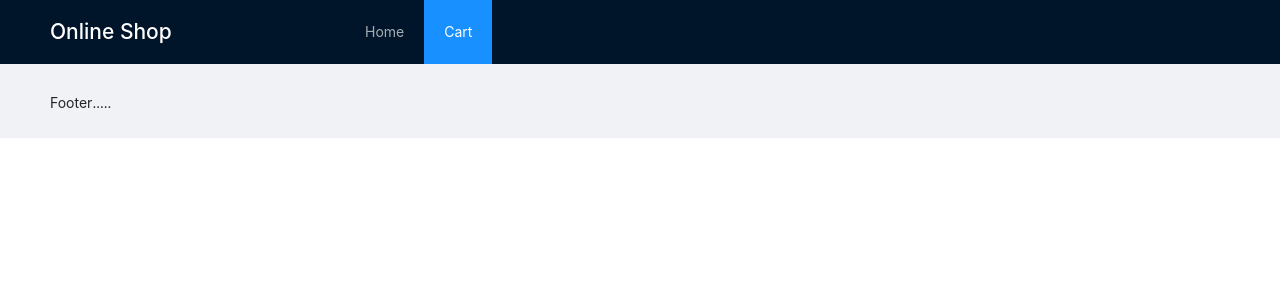
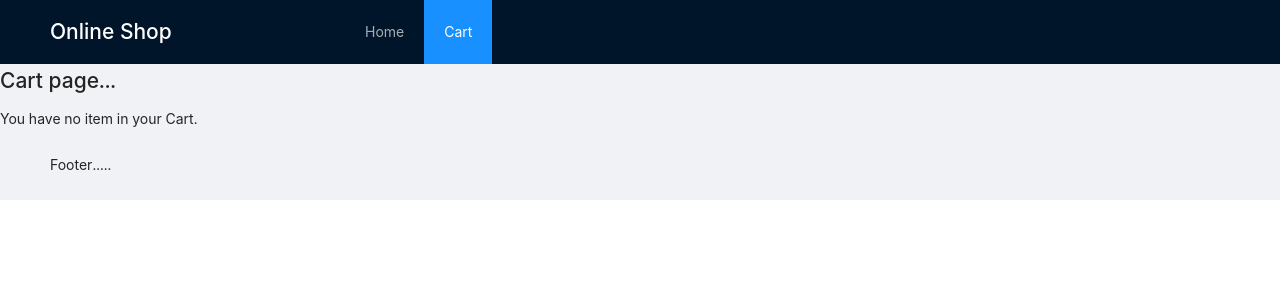
Before and after one commit to ruhulite/react-redux-online-shop, a React (Create React App) app: page / in a window 1280 px wide. Both pictures are taken after a click on the item "Cart". Shown: the top 300 px of the page. Built offline with nearby package versions, Linux system fonts and the light colour scheme.

Commit message:
cart has no item

```diff
--- a/src/App.js
+++ b/src/App.js
@@ -4,7 +4,7 @@ import {Layout, Row, Col} from 'antd';
 import Nav from './components/nav';
 import 'antd/dist/antd.css';
 
-const {Header, Footer, Content, Sider} = Layout;
+const {Header, Footer, Content} = Layout;
 
 function App() {
   return (
--- a/src/assets/css/main.css
+++ b/src/assets/css/main.css
@@ -20,3 +20,6 @@ code {
   max-width: 1200px;
   margin: 0 auto;
 }
+main.ant-layout-content {
+  margin-top: 64px;
+}
--- a/src/features/cart/index.js
+++ b/src/features/cart/index.js
@@ -2,11 +2,13 @@ import React from 'react';
 import {connect} from 'react-redux';
 
 const sort = (items) => {
-  return items.sort((a, b) => a.id < b.id)
-}
+  return items.sort((a, b) => a.id < b.id);
+};
 
 const CartItems = (props) => {
   return (
+    <>
+      {props.cart.length > 0 ? (
         <table>
           <thead>
             <tr>
@@ -36,12 +38,16 @@ const CartItems = (props) => {
             ))}
           </tbody>
         </table>
+      ) : (
+        <div className="cart-has-no-item">You have no item in your Cart.</div>
+      )}
+    </>
   );
 };
 
 const mapStateToProps = (state) => {
   return {
-    cart: state.cart
+    cart: state.cart,
   };
 };
 
--- a/src/pages/products/productListing.js
+++ b/src/pages/products/productListing.js
@@ -1,7 +1,7 @@
 import React from 'react';
 import AddButton from './addButton';
 import RemoveButton from './removeButton';
-import {Row, Card, Col} from 'antd';
+import {Card, Col} from 'antd';
 import Meta from 'antd/lib/card/Meta';
 
 const ProductListing = (props) => {
```
Lines whose indentation alone changed are shown as unchanged.
